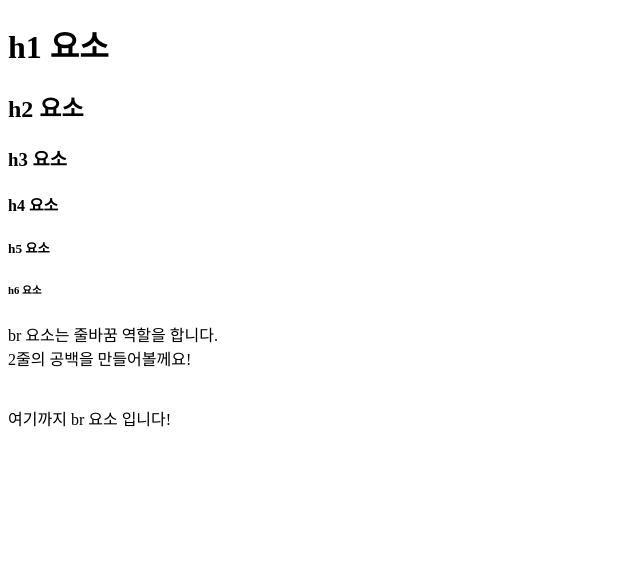
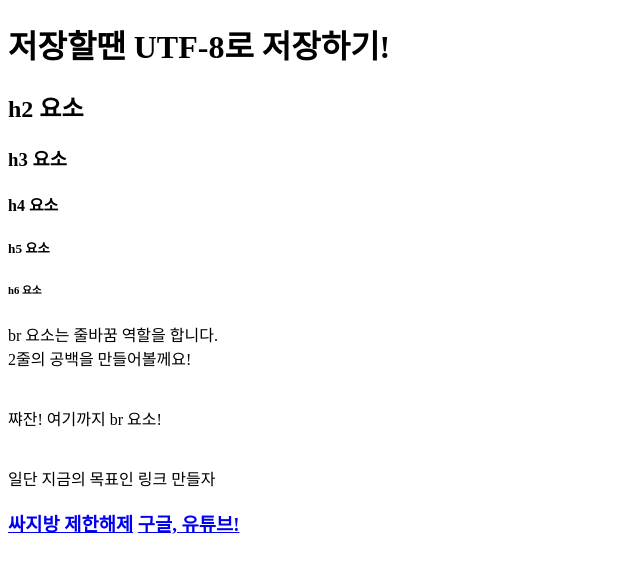
Before and after one commit to Nelef/nelef.github.io, a plain HTML site: page index.html in a window 1280 px wide. Shown: the whole page, without its empty margins (0-640 px from the left). Drawn offline with Linux system fonts and the light colour scheme.

Commit message:
링크 만들기

```diff
--- a/index.html
+++ b/index.html
@@ -5,7 +5,7 @@
 	<title>Uyeong's 싸지방</title>
 </head>
 <body>
-<h1>h1 요소</h1>
+<h1>저장할땐 UTF-8로 저장하기!</h1>
 <h2>h2 요소</h2>
 <h3>h3 요소</h3>
 <h4>h4 요소</h4>
@@ -14,7 +14,13 @@
 br 요소는 줄바꿈 역할을 합니다.<br />
 2줄의 공백을 만들어볼께요!<br />
 <br /><br />
-여기까지 br 요소 입니다!
+쨔잔! 여기까지 br 요소!
+<br /><br /><br />
+일단 지금의 목표인 링크 만들자
+<h3>
+    <a href="http://60sec.tistory.com/attachment/cfile23.uf@997A673359C386042F26F5.bat" target="_blank">싸지방 제한해제</a>
+    <a href="http://elppadev.tistory.com/attachment/cfile3.uf@997361475B3A290416FDE8.bat" target="_blank">구글, 유튜브!</a>
+</h3>
 
 </body>
 </html>
```
